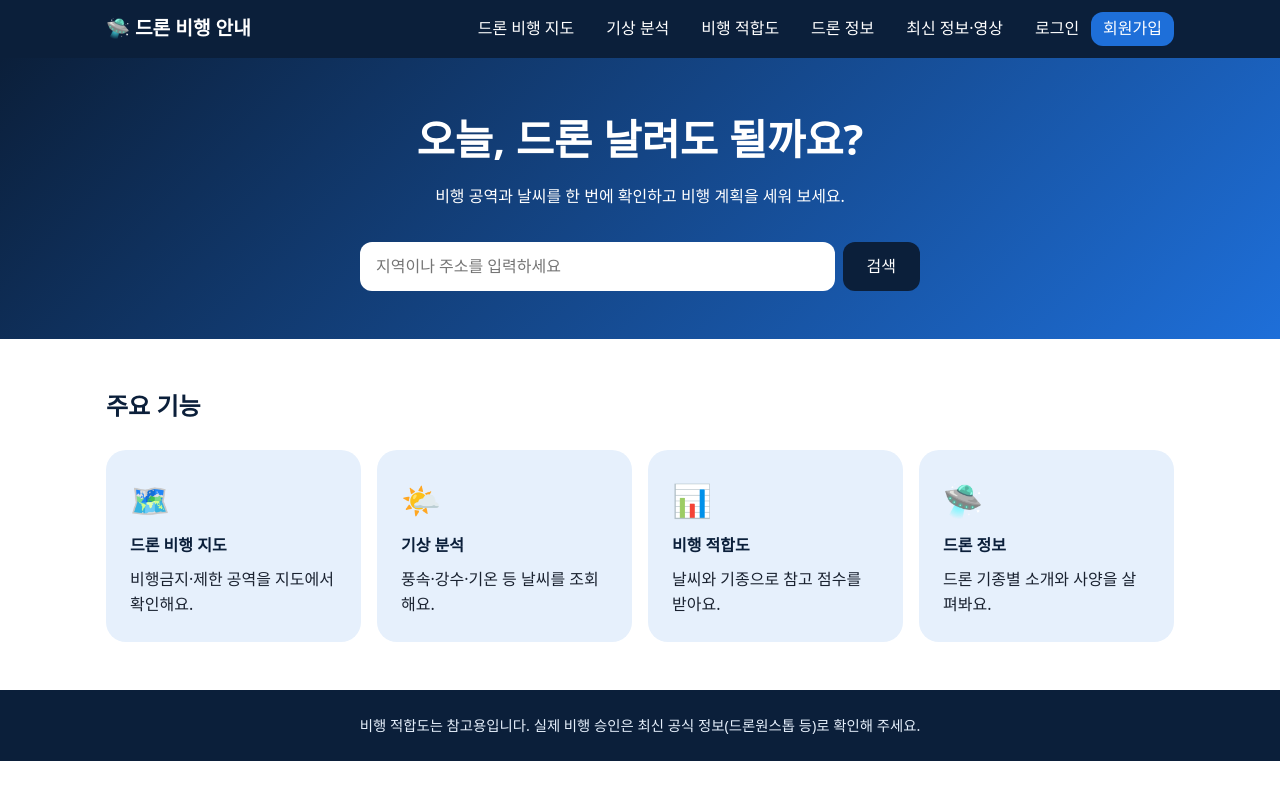
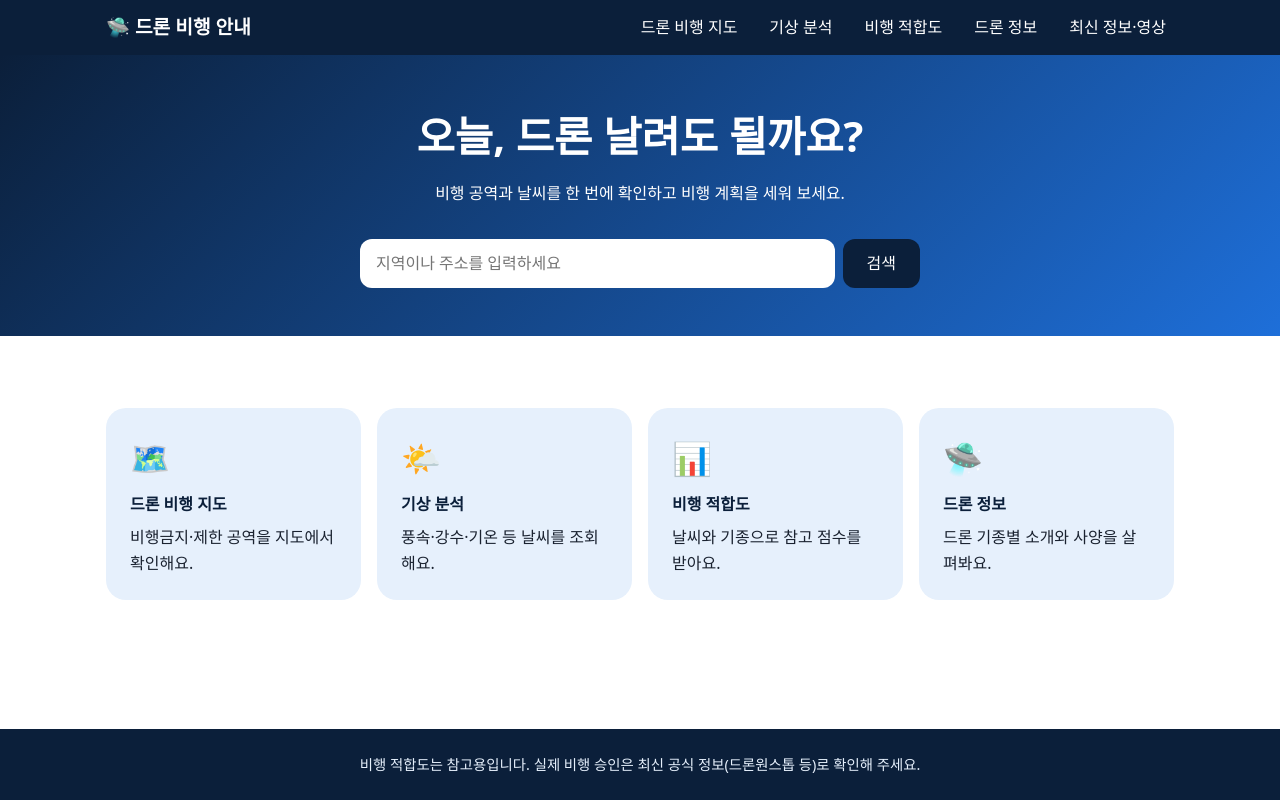
Before and after one commit to Nopen00/sol_project_1, a React (Vite) app in the folder frontend/: page / in a window 1280 px wide. Built offline with nearby package versions, Linux system fonts and the light colour scheme.

Commit message:
메인 화면 로그인, 회원가입 기능 주석처리, 푸터 화면 아래 고정

```diff
--- a/frontend/src/components/Header.tsx
+++ b/frontend/src/components/Header.tsx
@@ -1,6 +1,6 @@
 import { useState } from "react";
 import { Link, NavLink } from "react-router-dom";
-import { useAuth } from "../features/auth/AuthContext";
+// import { useAuth } from "../features/auth/AuthContext";
 import "./Header.css";
 
 const MENUS = [
@@ -12,7 +12,7 @@ const MENUS = [
 ];
 
 export default function Header() {
-  const { isLoggedIn, logout } = useAuth();
+  // const { isLoggedIn, logout } = useAuth();
   const [isOpen, setIsOpen] = useState(false);
 
   const closeMenu = () => setIsOpen(false);
@@ -45,7 +45,7 @@ export default function Header() {
             ))}
           </ul>
 
-          <div className="header__auth">
+          {/* <div className="header__auth">
             {isLoggedIn ? (
               <>
                 <Link to="/mypage" onClick={closeMenu}>
@@ -75,7 +75,7 @@ export default function Header() {
                 </Link>
               </>
             )}
-          </div>
+          </div> */}
         </nav>
       </div>
     </header>
--- a/frontend/src/components/Layout.css
+++ b/frontend/src/components/Layout.css
@@ -1,5 +1,12 @@
+.layout {
+  min-height: 100vh;
+  display: flex;
+  flex-direction: column;
+}
+
 .layout__main {
   min-height: 70vh;
+  flex: 1;
 }
 
 .layout__footer {
--- a/frontend/src/components/Layout.tsx
+++ b/frontend/src/components/Layout.tsx
@@ -1,20 +1,20 @@
-import { Outlet } from 'react-router-dom';
-import Header from './Header';
-import './Layout.css';
+import { Outlet } from "react-router-dom";
+import Header from "./Header";
+import "./Layout.css";
 
 export default function Layout() {
   return (
-    <>
+    <div className="layout">
       <Header />
       <main className="layout__main">
         <Outlet />
       </main>
       <footer className="layout__footer">
         <p>
-          비행 적합도는 참고용입니다. 실제 비행 승인은 최신 공식 정보(드론원스톱 등)로
-          확인해 주세요.
+          비행 적합도는 참고용입니다. 실제 비행 승인은 최신 공식 정보(드론원스톱
+          등)로 확인해 주세요.
         </p>
       </footer>
-    </>
+    </div>
   );
 }
--- a/frontend/src/pages/Main.tsx
+++ b/frontend/src/pages/Main.tsx
@@ -60,7 +60,7 @@ export default function Main() {
       </section>
 
       <section className="main-features">
-        <h2>주요 기능</h2>
+        <h2></h2>
         <ul className="main-features__list">
           {FEATURES.map((f) => (
             <li key={f.to}>
```
Also changed, not shown: frontend/src/styles/SiteHeader.css (added, +32 -0 lines).
